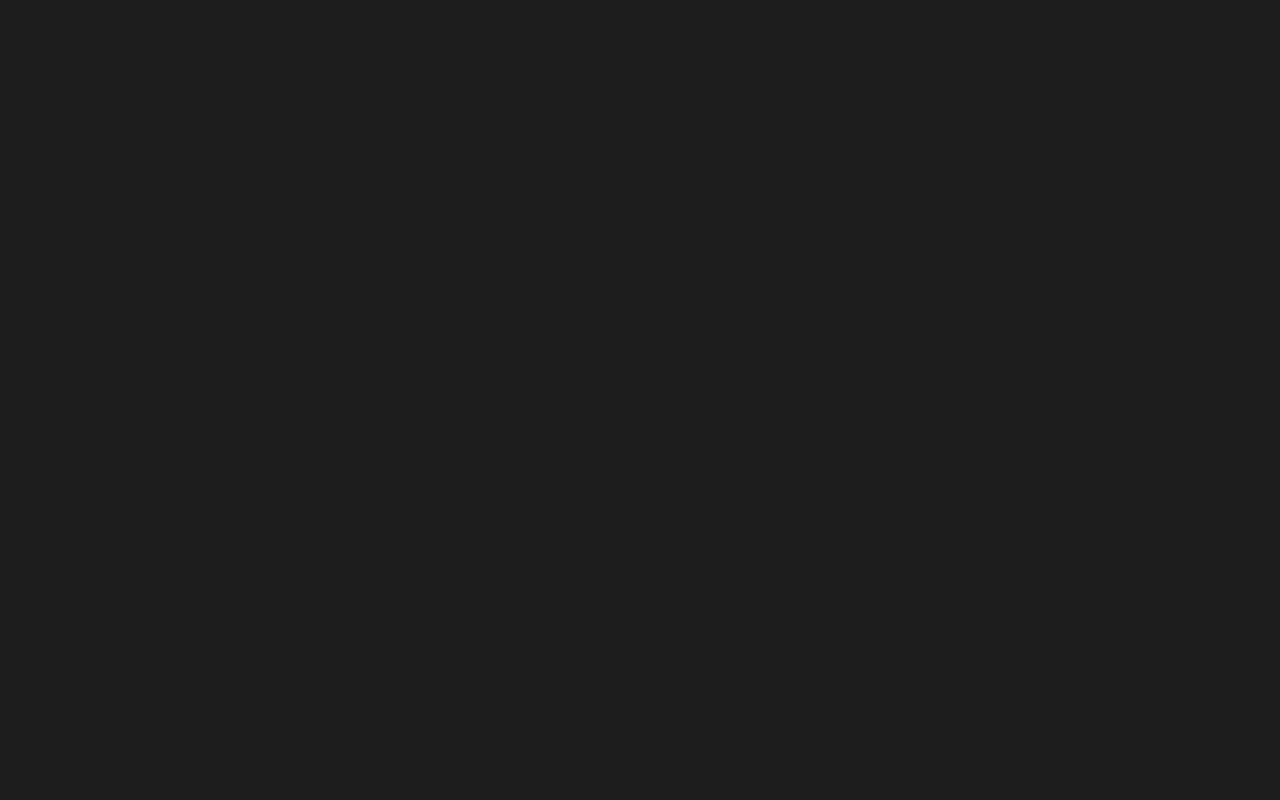
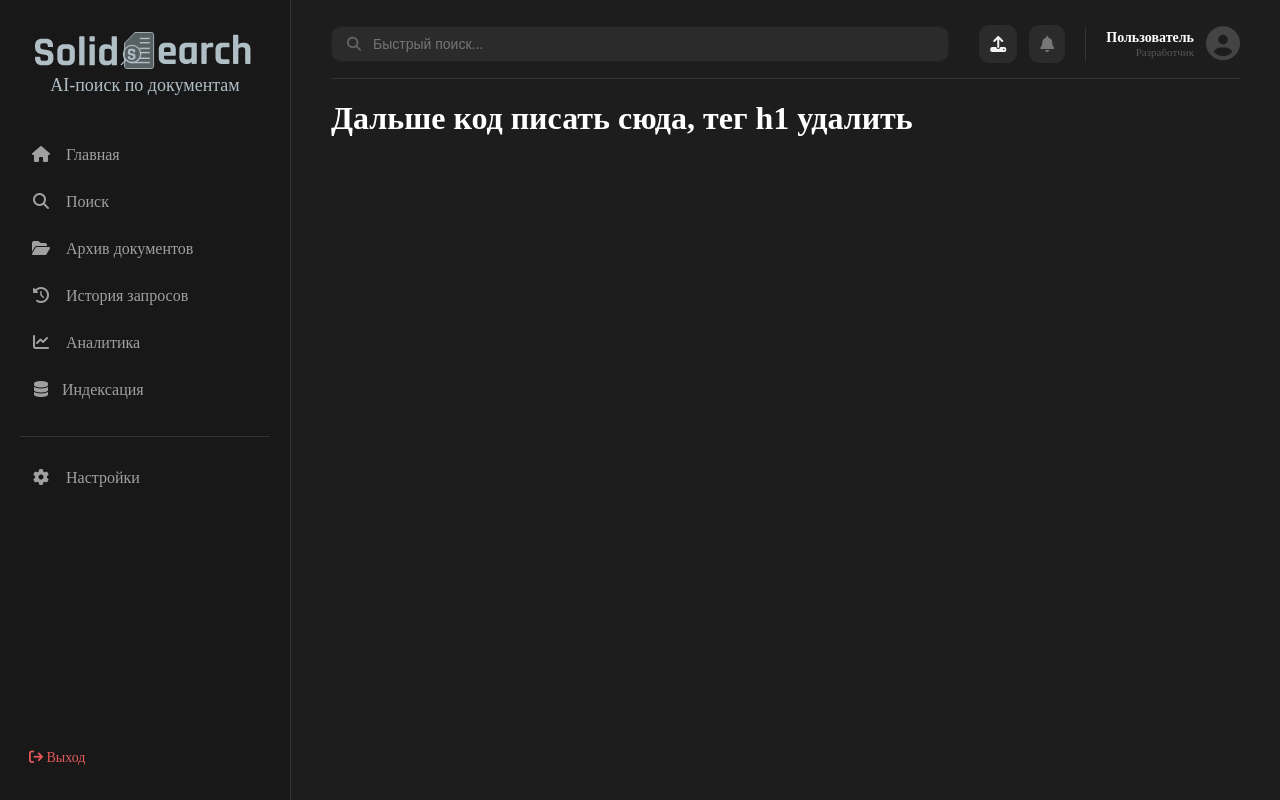
Before and after one commit to Bolkyyy/SolidSearch, a React (Vite) app in the folder Frontend/: page /document/doc-id in a window 1280 px wide. Before the commit this address had no page. Built offline with nearby package versions, Linux system fonts and the light colour scheme.

Commit message:
Added new models

```diff
--- a/Frontend/src/App.tsx
+++ b/Frontend/src/App.tsx
@@ -7,6 +7,8 @@ import HistoryPage from './pages/HistoryPage/HistoryPage';
 import AnalyticsPage from './pages/AnalyticsPage/AnalyticsPage';
 import IndexingPage from './pages/IndexingPage/IndexingPage';
 import SettingsPage from './pages/SettingsPage/SettingsPage';
+import SearchResults from './pages/SearchResults/SearchResults';
+import DocumentCard from './pages/DocumentCard/DocumentCard';
 import './App.css';
 
 function App() {
@@ -22,6 +24,8 @@ function App() {
         <Route path="/analytics" element={<AnalyticsPage />} />
         <Route path="/indexing" element={<IndexingPage />} />
         <Route path="/settings" element={<SettingsPage />} />
+        <Route path="/search/results" element={<SearchResults />} />
+        <Route path="/document/doc-id" element={<DocumentCard />} />
       </Routes>
     </Router>
   );
--- /dev/null
+++ b/Frontend/src/pages/DocumentCard/DocumentCard.tsx
@@ -0,0 +1,11 @@
+import Layout from '../../components/Layout/Layout';
+
+const DocumentCard= () => {
+  return (
+    <Layout>
+        <h1>Дальше код писать сюда, тег h1 удалить</h1>
+    </Layout>
+  )
+}
+
+export default DocumentCard;
--- /dev/null
+++ b/Frontend/src/pages/SearchResults/SearchResults.tsx
@@ -0,0 +1,11 @@
+import Layout from '../../components/Layout/Layout';
+
+const SearchResults= () => {
+  return (
+    <Layout>
+        <h1>Дальше код писать сюда, тег h1 удалить</h1>
+    </Layout>
+  )
+}
+
+export default SearchResults;
```
